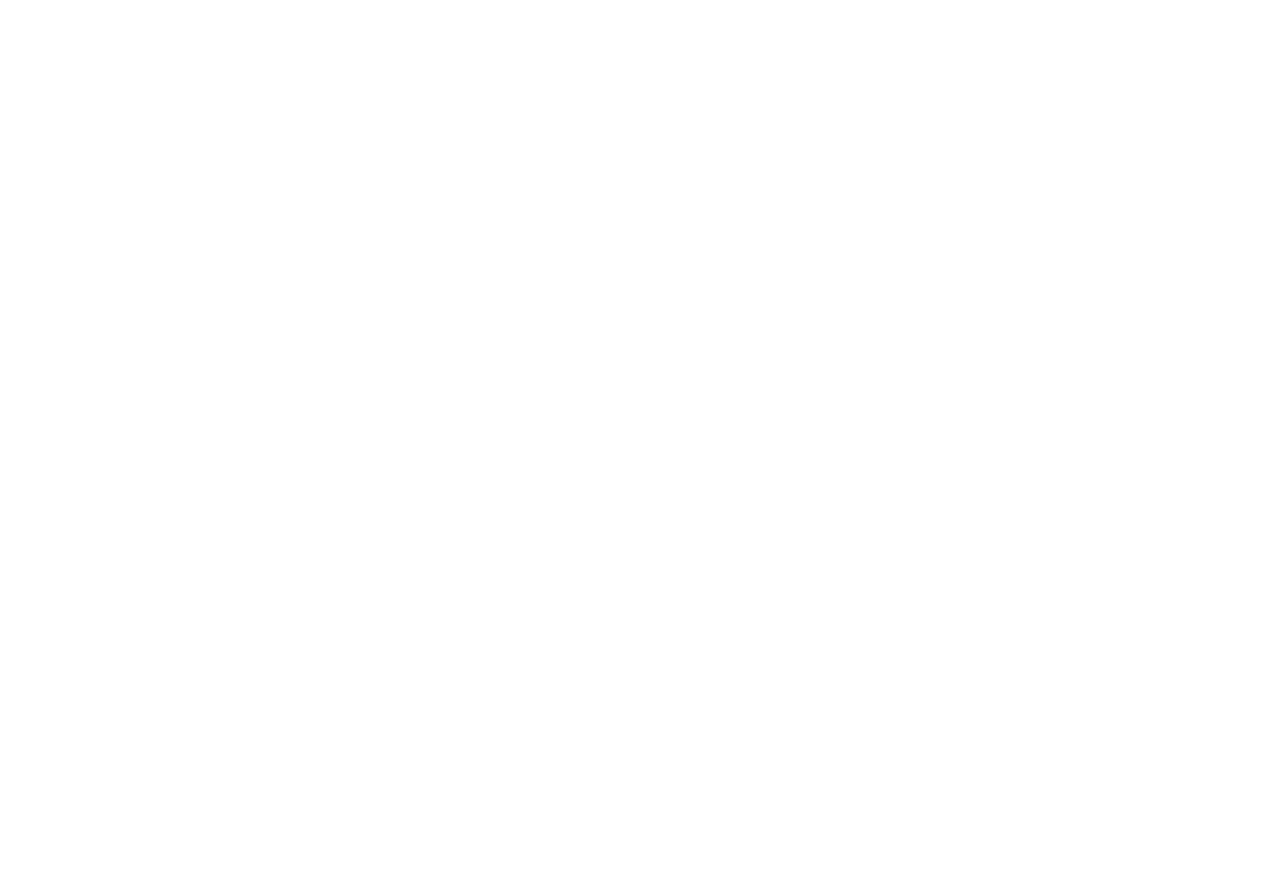
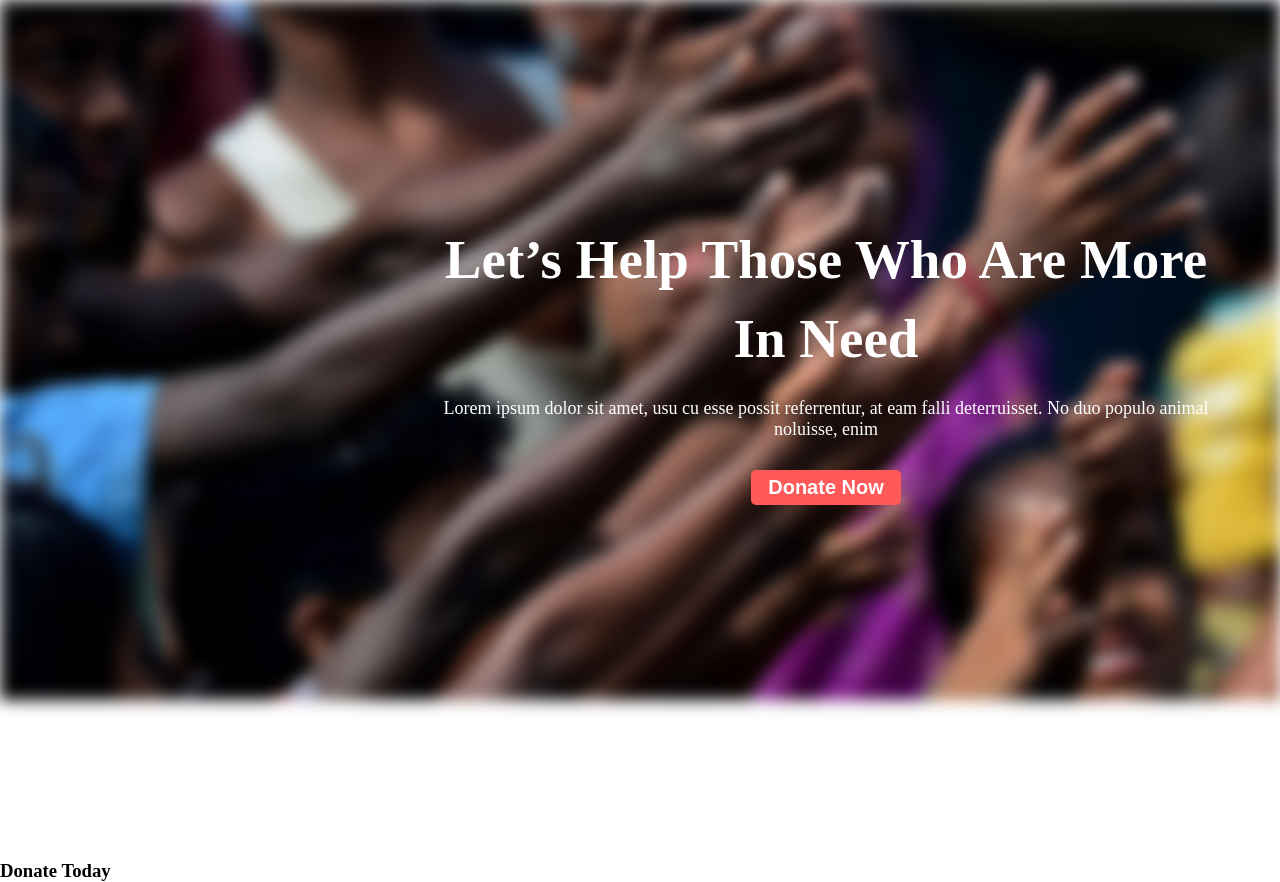
Before and after one commit to Omar-Kaiyum-Nayeem/practice-repo, a plain HTML site: page index.html in a window 1280 px wide. Before the commit the page ends 800 px from the top, so only its background shows below. Drawn offline with Linux system fonts and the light colour scheme.

Commit message:
header part added

```diff
--- a/index.html
+++ b/index.html
@@ -1,11 +1,25 @@
 <!DOCTYPE html>
 <html lang="en">
-<head>
-    <meta charset="UTF-8">
-    <meta name="viewport" content="width=device-width, initial-scale=1.0">
-    <title>Document</title>
-</head>
-<body>
-
-</body>
+  <head>
+    <meta charset="UTF-8" />
+    <meta name="viewport" content="width=device-width, initial-scale=1.0" />
+    <link rel="stylesheet" href="/style/style.css" />
+    <title>Donate</title>
+  </head>
+  <body>
+    <header>
+      <nav>
+        <div class="bg-image"></div>
+        <div class="bg-header">
+            <h1 class="bg-heading">Let’s Help Those Who Are More In Need</h1>
+            <p class="bg-paragraph">Lorem ipsum dolor sit amet, usu cu esse possit referrentur, at eam falli deterruisset. No duo populo animal noluisse, enim</p>
+            <p class="button-center"><button class="donate">Donate Now</button></p>
+        </div>
+      </nav>
+    </header>
+    <main>
+        <h3>Donate Today</h3>
+    </main>
+    <footer></footer>
+  </body>
 </html>
--- /dev/null
+++ b/style/style.css
@@ -0,0 +1,55 @@
+/* header part */
+
+* {
+  margin: 0px;
+  padding: 0px;
+}
+.bg-image {
+  background-image: url(/images/donation13.jpg);
+  height: 700px;
+  width: 100%;
+  background-size: cover;
+  background-position: center;
+  background-repeat: no-repeat;
+  filter: blur(8px);
+}
+.bg-header {
+  width: 826px;
+  height: 160px;
+  transform: translate(50%, -300%);
+}
+
+.bg-heading {
+  font-weight: 700;
+  font-size: 55px;
+  line-height: 79px;
+  text-align: center;
+  color: #ffffff;
+}
+
+.bg-paragraph {
+  font-weight: 400;
+  font-size: 18px;
+  text-align: center;
+  color: #ffffff;
+  margin-top: 20px;
+}
+
+/* donation part */
+
+.donate {
+  width: 150px;
+  height: 35px;
+  font-weight: 600;
+  font-size: 20px;
+  color: #ffffff;
+  background: #ff5959;
+  border-radius: 5px;
+  text-align: center;
+  border-style: none;
+}
+
+.button-center{
+    margin-top: 30px;
+    text-align: center;
+}
```
